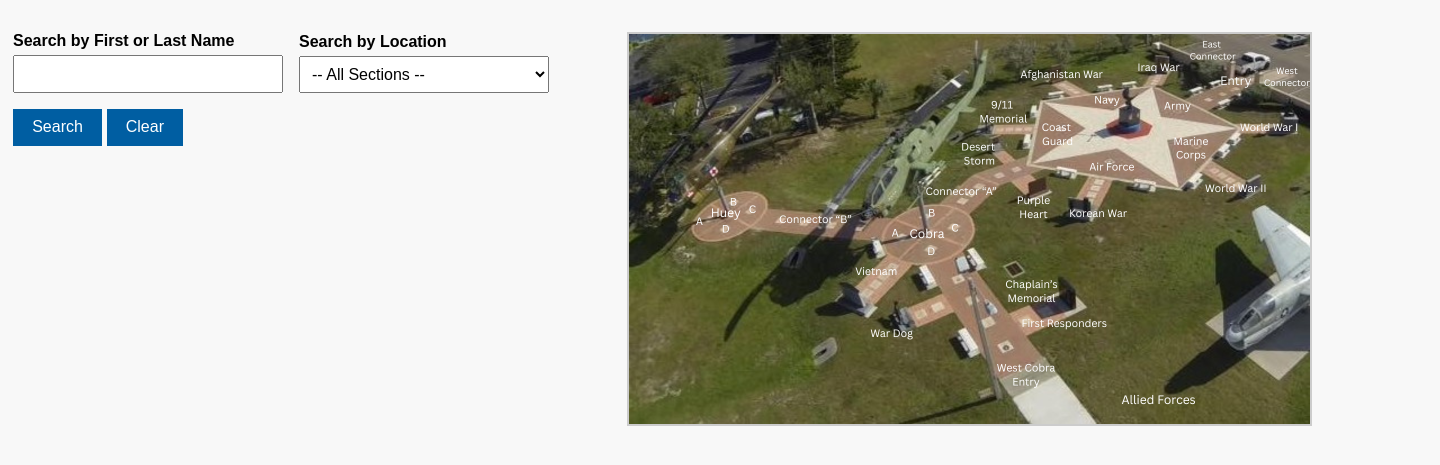
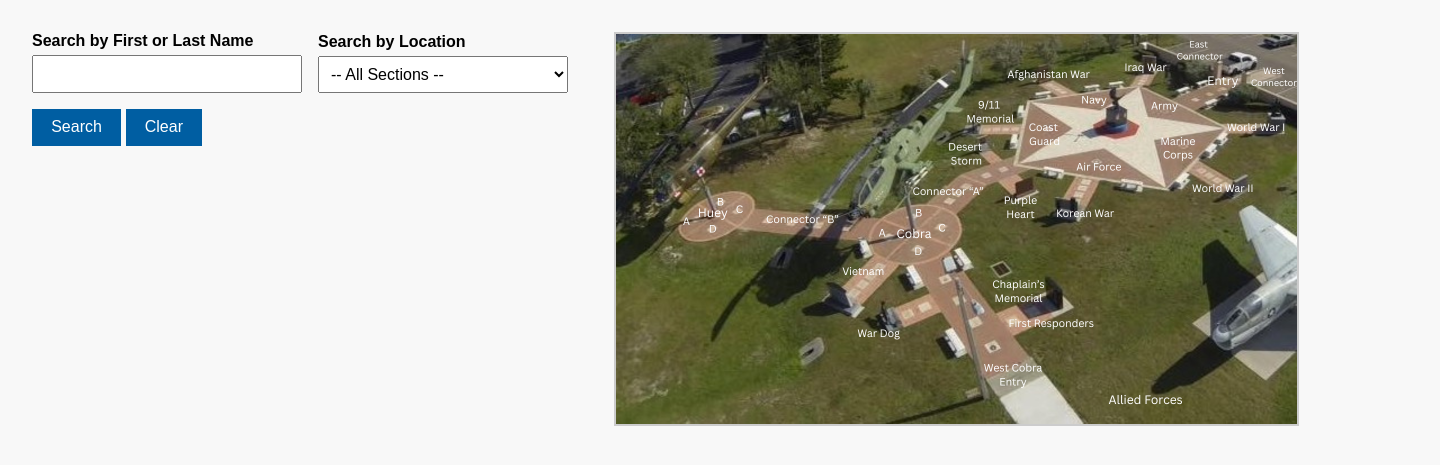
Before and after one commit to brevardvmc-vet/BVMC-Plaza-and-Park, a Flask app: page / in a window 1440 px wide. Shown: the part 92-557 px from the top of the page. Run offline with Flask 3, Linux system fonts and the light colour scheme; parts of the project's set-up code (start-up, migrations or seed data) failed here and were passed over.

Commit message:
Update alignment

```diff
--- a/templates/search.html
+++ b/templates/search.html
@@ -29,11 +29,13 @@
         }
 
         main {
+            max-width: 1400px;
+            margin: 0 auto;
             padding: 2em;
             display: flex;
-            justify-content: center;   /* centers the two panels together */
+            justify-content: space-between;
             align-items: flex-start;
-            gap: 4em;                  /* controls spacing between table + image */
+            gap: 2em;
         }
 
         .search-panel {
```
